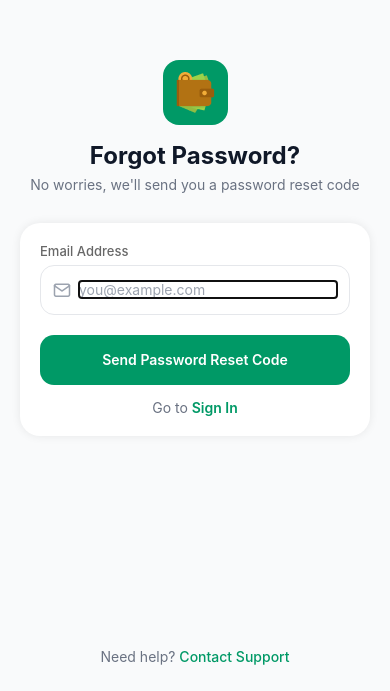
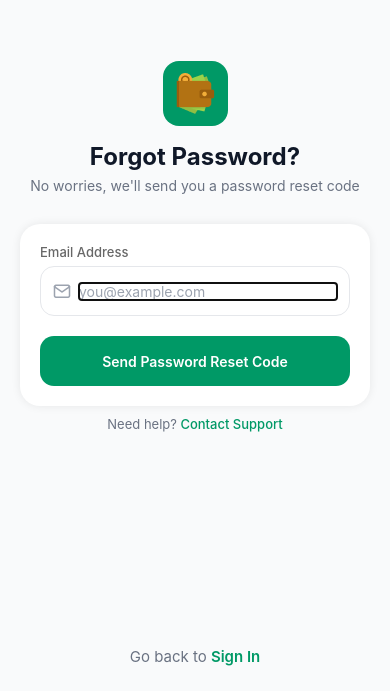
Before and after one commit to Nadil-Dulran/RoommateExpenseTracker, a React Native app: screen /ForgotPassword in a window 390 px wide. Shown: the part 153-844 px from the top of the page. Built offline with nearby package versions, Linux system fonts and the light colour scheme.

Commit message:
Update forget password UI

```diff
--- a/src/screens/authentication/ForgetPasswordScreen.tsx
+++ b/src/screens/authentication/ForgetPasswordScreen.tsx
@@ -198,14 +198,7 @@ export default function ForgotPasswordScreen() {
                 </Text>
               </TouchableOpacity>
 
-              <TouchableOpacity
-                style={styles.goToSignInButton}
-                onPress={() => navigation.navigate('Login')}
-              >
-                <Text style={styles.goToSignInText}>
-                  Go to <Text style={styles.goToSignInAccent}>Sign In</Text>
-                </Text>
-              </TouchableOpacity>
+
             </>
           )}
 
@@ -313,15 +306,27 @@ export default function ForgotPasswordScreen() {
             </>
           )}
           </View>
+
+          {/* Help */}
+        <View style={styles.helpContainer}>
+          <Text style={{ color: '#6a7282', fontSize: 13 }}>
+            Need help?
+          </Text>
+          <TouchableOpacity onPress={() => setShowContactSupportModal(true)}>
+            <Text style={styles.contactLink}> Contact Support</Text>
+          </TouchableOpacity>
+        </View>
+
       </View>
 
-        {/* Help */}
-        <View style={styles.helpContainer}>
-          <Text style={{ color: '#6a7282' }}>Need help? </Text>
-          <TouchableOpacity onPress={() => setShowContactSupportModal(true)}>
-            <Text style={styles.contactLink}>Contact Support</Text>
+        <TouchableOpacity
+            style={styles.goToSignInButton}
+            onPress={() => navigation.navigate('Login')}
+          >
+            <Text style={{ color: '#6a7282', fontSize: 15, marginBottom: 25 }}>
+              Go back to <Text style={styles.goToSignInAccent}>Sign In</Text>
+            </Text>
           </TouchableOpacity>
-        </View>
 
         {/* Contact Support Modal */}
         <Modal
@@ -515,11 +520,12 @@ const styles = StyleSheet.create({
     justifyContent: 'center',
     paddingHorizontal: 20,
     paddingBottom: 1,
-    marginBottom: 25,
+    marginTop: 10,
   },
   contactLink: {
     color: '#009966',
     fontWeight: '500',
+    fontSize: 13,
   },
   successTitle: {
   fontSize: 22,
@@ -530,11 +536,6 @@ const styles = StyleSheet.create({
 },
   goToSignInButton: {
     alignSelf: 'center',
-    marginTop: 14,
-  },
-  goToSignInText: {
-    color: '#6a7282',
-    fontWeight: '400',
   },
   goToSignInAccent: {
     color: '#009966',
```
